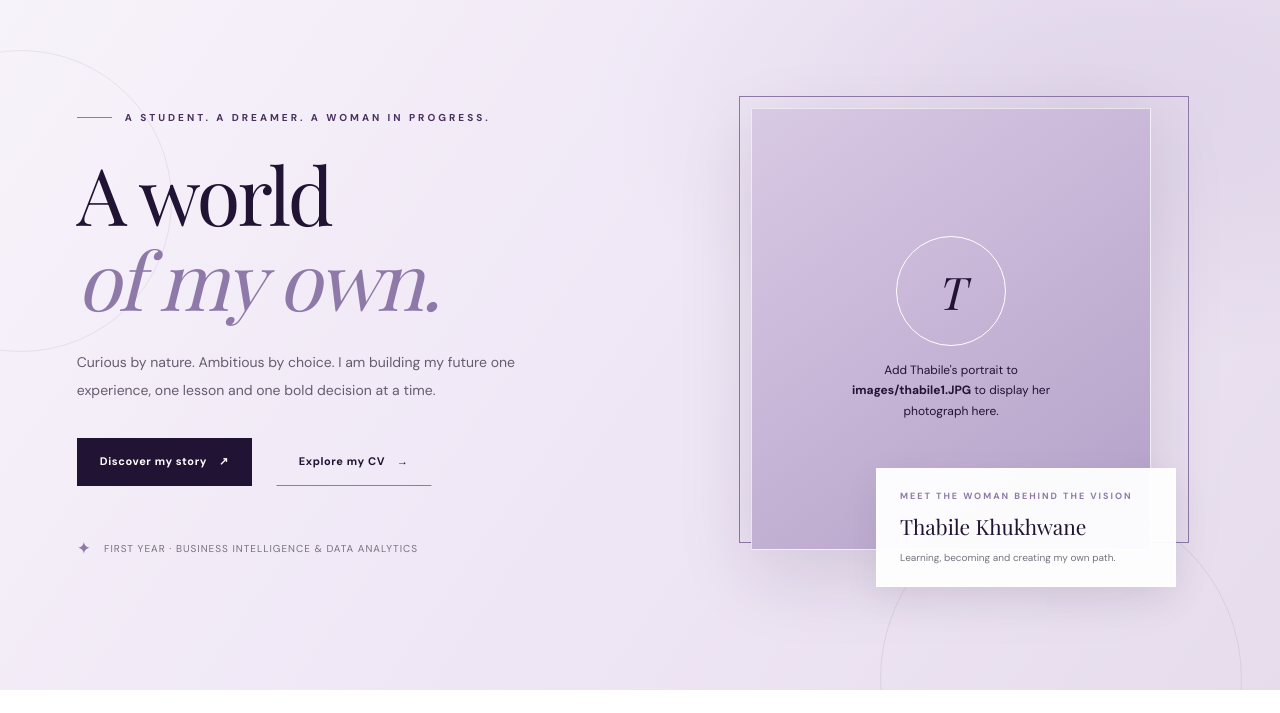
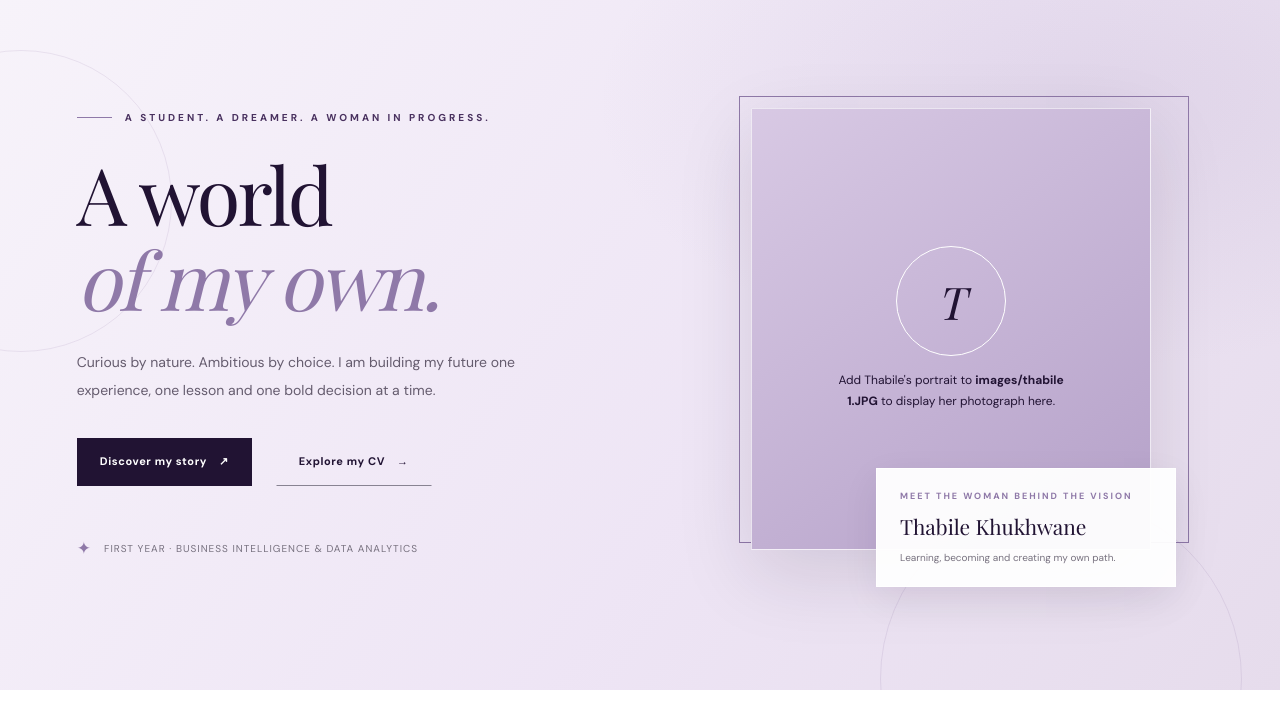
Before and after one commit to thabilek59/digital-portfolio-, a plain HTML site: page index.html in a window 1280 px wide. Shown: the part 87-800 px from the top of the page. Drawn offline with nearby package versions, Linux system fonts and the light colour scheme; a web font is replaced by a local one.

Commit message:
Update index.html

```diff
--- a/index.html
+++ b/index.html
@@ -1063,7 +1063,7 @@
                             <div class="placeholder-monogram" aria-hidden="true">T</div>
                             <p>
                                 Add Thabile's portrait to
-                                <strong>images/thabile1.JPG</strong>
+                                <strong>images/thabile 1.JPG</strong>
                                 to display her photograph here.
                             </p>
                         </div>
```
